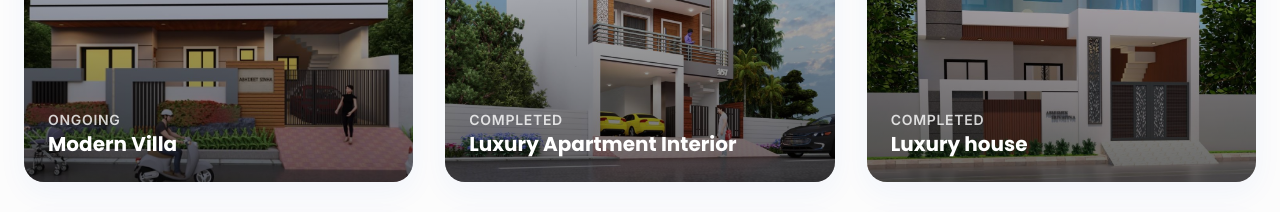
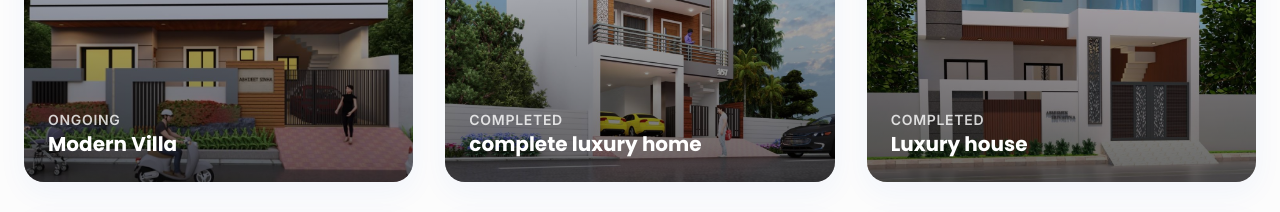
Before and after one commit to mrity222-ai/ITLC-Con, a Next.js app: page / in a window 1280 px wide. Shown: the part 7680-7892 px from the top of the page. Built offline with nearby package versions, Linux system fonts and the light colour scheme; what @genkit-ai/google-genai, genkit would draw is missing.

Commit message:
complete luxury home (_for element div_)

```diff
--- a/src/components/sections/projects.tsx
+++ b/src/components/sections/projects.tsx
@@ -16,7 +16,7 @@ const projects: {
   image?: ImagePlaceholder;
 }[] = [
   { id: 'project-1', category: 'Ongoing', title: 'Modern Villa', image: PlaceHolderImages.find(p => p.id === 'project-1') },
-  { id: 'project-2', category: 'Completed', title: 'Luxury Apartment Interior', image: PlaceHolderImages.find(p => p.id === 'project-2') },
+  { id: 'project-2', category: 'Completed', title: 'complete luxury home', image: PlaceHolderImages.find(p => p.id === 'project-2') },
   { id: 'project-3', category: 'Completed', title: 'Luxury house', image: PlaceHolderImages.find(p => p.id === 'project-3') },
   { id: 'project-4', category: 'Completed', title: 'European-style houses', image: PlaceHolderImages.find(p => p.id === 'project-4') },
   { id: 'project-5', category: 'Ongoing', title: 'Corporate Office Building', image: PlaceHolderImages.find(p => p.id === 'project-5') },
```
